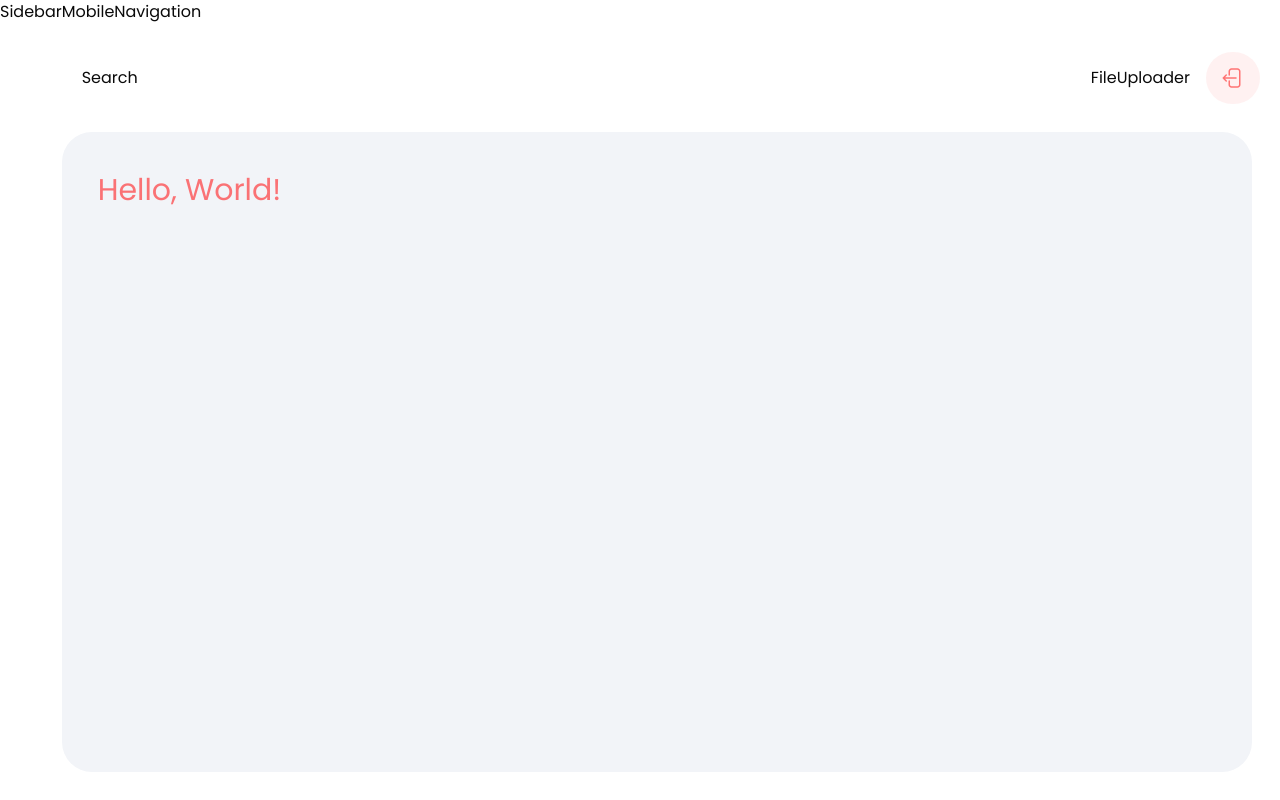
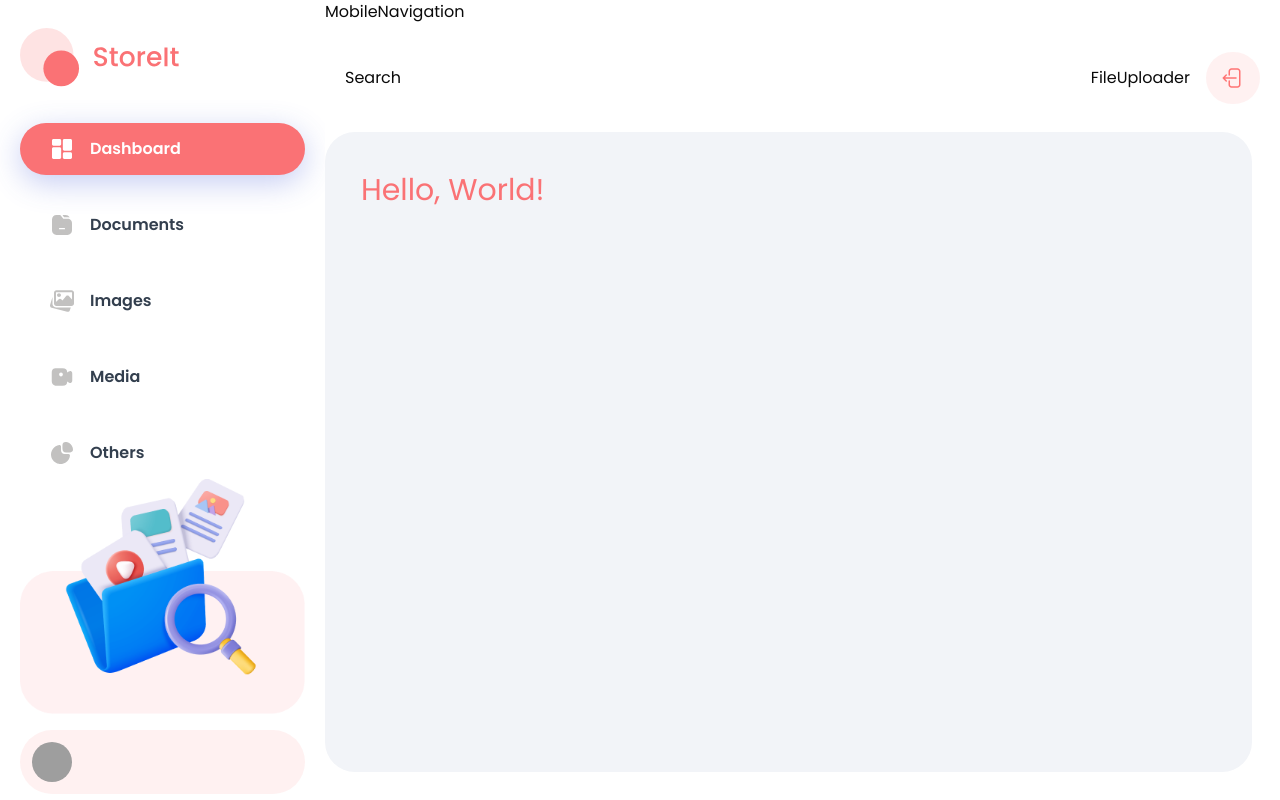
Before and after one commit to ritikdevelop/google-drive, a Next.js app: page / in a window 1280 px wide. Built offline with nearby package versions, Linux system fonts and the light colour scheme; grey boxes are pictures that could not be loaded.

Commit message:
"Added 'use client' directive to multiple components, updated Header and Sidebar components with new imports and functionality, and modified user.actions.ts file"

```diff
--- a/app/(root)/layout.tsx
+++ b/app/(root)/layout.tsx
@@ -1,14 +1,18 @@
+"use client";
 import Header from "@/components/Header";
 import MobileNavigation from "@/components/MobileNavigation";
 import Sidebar from "@/components/Sidebar";
 import React from "react";
 
+
 const layout = ({ children }: { children: React.ReactNode }) => {
+
   return (
     <main className="flex h-screen">
       <Sidebar />
       <section className="flex h-full flex-1 flex-col">
-        <MobileNavigation />  <Header />
+        <MobileNavigation />
+        <Header />
         <div className="main-content">{children}</div>
       </section>
     </main>
--- /dev/null
+++ b/components/FileUploader.tsx
@@ -0,0 +1,11 @@
+"use client";
+
+import React from 'react'
+
+const FileUploader = () => {
+  return (
+    <div>FileUploader</div>
+  )
+}
+
+export default FileUploader
--- a/components/Header.tsx
+++ b/components/Header.tsx
@@ -1,13 +1,17 @@
+"use client";
+
 import React from "react";
 import { Button } from "./ui/button";
 import Image from "next/image";
+import Search from "./Search";
+import FileUploader from "./FileUploader";
 
 const Header = () => {
   return (
     <header className="header">
-      Search
+      <Search />
       <div className="header-wrapper">
-        FileUploader
+        <FileUploader />
         <form>
           <Button type="submit" className="sign-out-button">
             <Image
--- a/components/MobileNavigation.tsx
+++ b/components/MobileNavigation.tsx
@@ -1,3 +1,5 @@
+"use client";
+
 import React from 'react'
 
 const MobileNavigation = () => {
--- /dev/null
+++ b/components/Search.tsx
@@ -0,0 +1,11 @@
+"use client";
+
+import React from 'react'
+
+const Search = () => {
+  return (
+    <div>Search</div>
+  )
+}
+
+export default Search
--- a/components/Sidebar.tsx
+++ b/components/Sidebar.tsx
@@ -1,9 +1,89 @@
-import React from 'react'
+"use client";
+
+import { avatarPlaceholderUrl, navItems } from "@/constants";
+import { cn } from "@/lib/utils";
+import Image from "next/image";
+import Link from "next/link";
+import { usePathname } from "next/navigation";
+import React from "react";
 
 const Sidebar = () => {
+
+    const pathname = usePathname();
+
   return (
-    <div>Sidebar</div>
-  )
-}
+    <aside className="sidebar">
+      <Link href="/">
+        <Image
+          src="/assets/icons/logo-full-brand.svg"
+          alt="logo"
+          width={160}
+          height={50}
+          className="hidden h-auto lg:block"
+        />
 
-export default Sidebar
+        <Image
+        src="/assets/icons/logo-brand.svg"
+        alt="logo"
+        width={52}
+        height={52}
+        className="lg:hidden"
+        />
+      </Link>
+
+      <nav className="sidebar-nav">
+        <ul className="flex flex-1 flex-col gap-6">
+        {navItems.map(({ url, name, icon }) => (
+            <Link key={name} href={url} className="lg:w-full">
+              <li
+                className={cn(
+                  "sidebar-nav-item",
+                  pathname === url && "shad-active",
+                )}
+              >
+                <Image
+                  src={icon}
+                  alt={name}
+                  width={24}
+                  height={24}
+                  className={cn(
+                    "nav-icon",
+                    pathname === url && "nav-icon-active",
+                  )}
+                />
+                <p className="hidden lg:block">{name}</p>
+              </li>
+            </Link>
+          ))}
+        </ul>
+      </nav>
+      <Image
+      src="/assets/images/files-2.png"
+      alt="file image"
+      width={506}
+      height={418}
+      className="w-full"
+      />
+
+      <div className="sidebar-user-info">
+        <Image
+        src={avatarPlaceholderUrl}
+        alt="avatar logo image"
+        width={44}
+        height={44}
+        className="sidebar-user-avatar"
+        />
+        <div className="hidden lg:block">
+            <p className="subtitle-2 capitalize">
+                {/* {fullName} */}
+            </p>
+            <p className="caption">
+                {/* {email} */}
+            </p>
+        </div>
+      </div>
+    </aside>
+  );
+};
+
+export default Sidebar;
--- /dev/null
+++ b/constants/index.ts
@@ -0,0 +1,87 @@
+export const navItems = [
+    {
+      name: "Dashboard",
+      icon: "/assets/icons/dashboard.svg",
+      url: "/",
+    },
+    {
+      name: "Documents",
+      icon: "/assets/icons/documents.svg",
+      url: "/documents",
+    },
+    {
+      name: "Images",
+      icon: "/assets/icons/images.svg",
+      url: "/images",
+    },
+    {
+      name: "Media",
+      icon: "/assets/icons/video.svg",
+      url: "/media",
+    },
+    {
+      name: "Others",
+      icon: "/assets/icons/others.svg",
+      url: "/others",
+    },
+  ];
+
+  export const actionsDropdownItems = [
+    {
+      label: "Rename",
+      icon: "/assets/icons/edit.svg",
+      value: "rename",
+    },
+    {
+      label: "Details",
+      icon: "/assets/icons/info.svg",
+      value: "details",
+    },
+    {
+      label: "Share",
+      icon: "/assets/icons/share.svg",
+      value: "share",
+    },
+    {
+      label: "Download",
+      icon: "/assets/icons/download.svg",
+      value: "download",
+    },
+    {
+      label: "Delete",
+      icon: "/assets/icons/delete.svg",
+      value: "delete",
+    },
+  ];
+
+  export const sortTypes = [
+    {
+      label: "Date created (newest)",
+      value: "$createdAt-desc",
+    },
+    {
+      label: "Created Date (oldest)",
+      value: "$createdAt-asc",
+    },
+    {
+      label: "Name (A-Z)",
+      value: "name-asc",
+    },
+    {
+      label: "Name (Z-A)",
+      value: "name-desc",
+    },
+    {
+      label: "Size (Highest)",
+      value: "size-desc",
+    },
+    {
+      label: "Size (Lowest)",
+      value: "size-asc",
+    },
+  ];
+
+  export const avatarPlaceholderUrl =
+    "https://cdn.pixabay.com/photo/2016/08/08/09/17/avatar-1577909_960_720.png";
+
+  export const MAX_FILE_SIZE = 50 * 1024 * 1024; // 50MB
--- a/lib/actions/user.actions.ts
+++ b/lib/actions/user.actions.ts
@@ -5,6 +5,7 @@ import { appwriteConfig } from "../appwrite/config";
 import { ID, Query } from "node-appwrite";
 import { parseStringify } from "../utils";
 import { cookies } from "next/headers";
+import { avatarPlaceholderUrl } from "@/constants";
 
 //? Create Account Flow
 // The create account flow is a critical part of the user experience. It should be easy to follow,
@@ -74,7 +75,7 @@ export const createAccount = async ({
             {
                 fullName,
                 email,
-                avatar: "https://cdn.pixabay.com/photo/2016/08/08/09/17/avatar-1577909_960_720.png",
+                avatar: avatarPlaceholderUrl,
                 accountId,
             },
         );
@@ -101,3 +102,5 @@ export const verifySecret = async ({accountId, password}: {accountId: string, pa
     }
 
 };
+
+export const getCurrentUser = async () => {};
```
